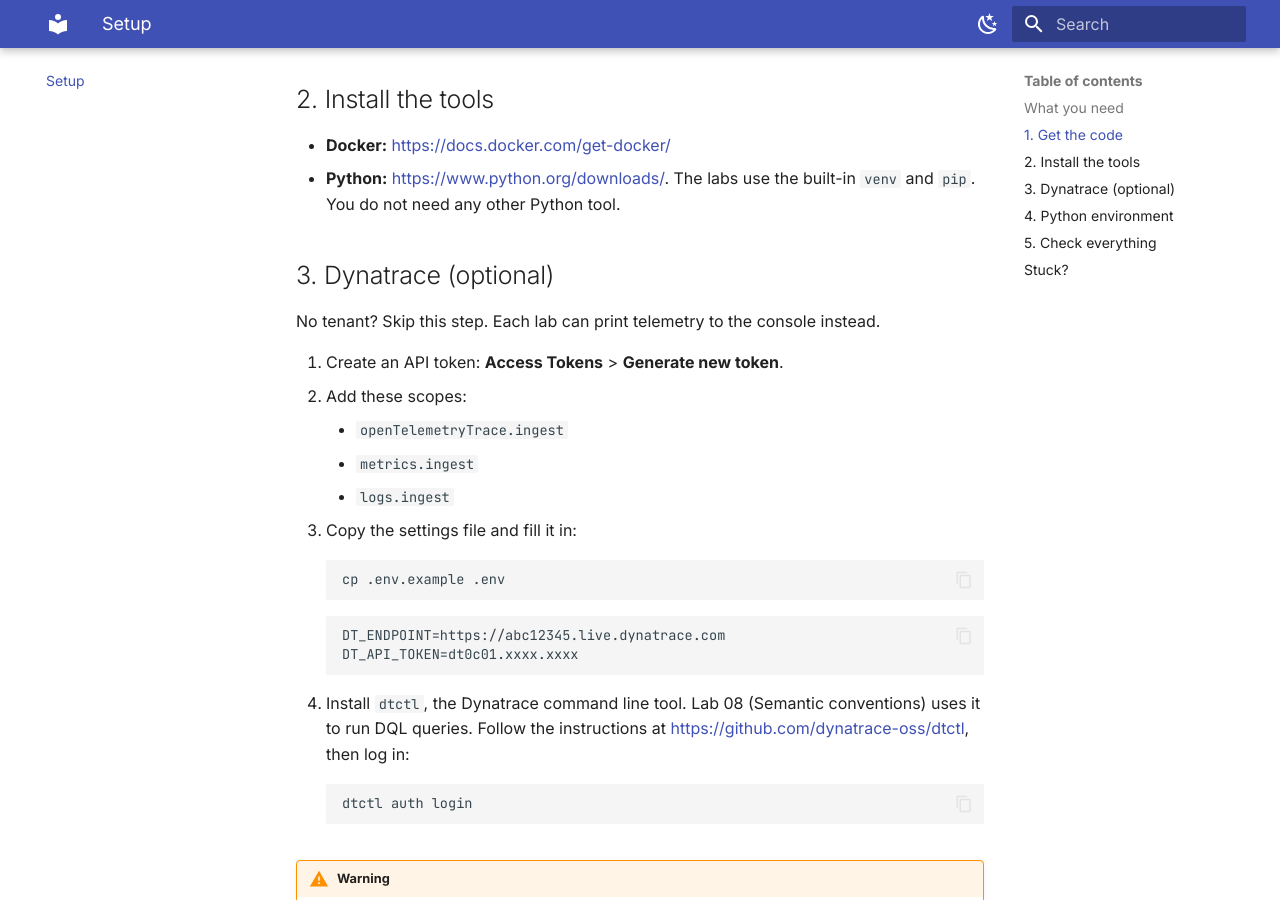
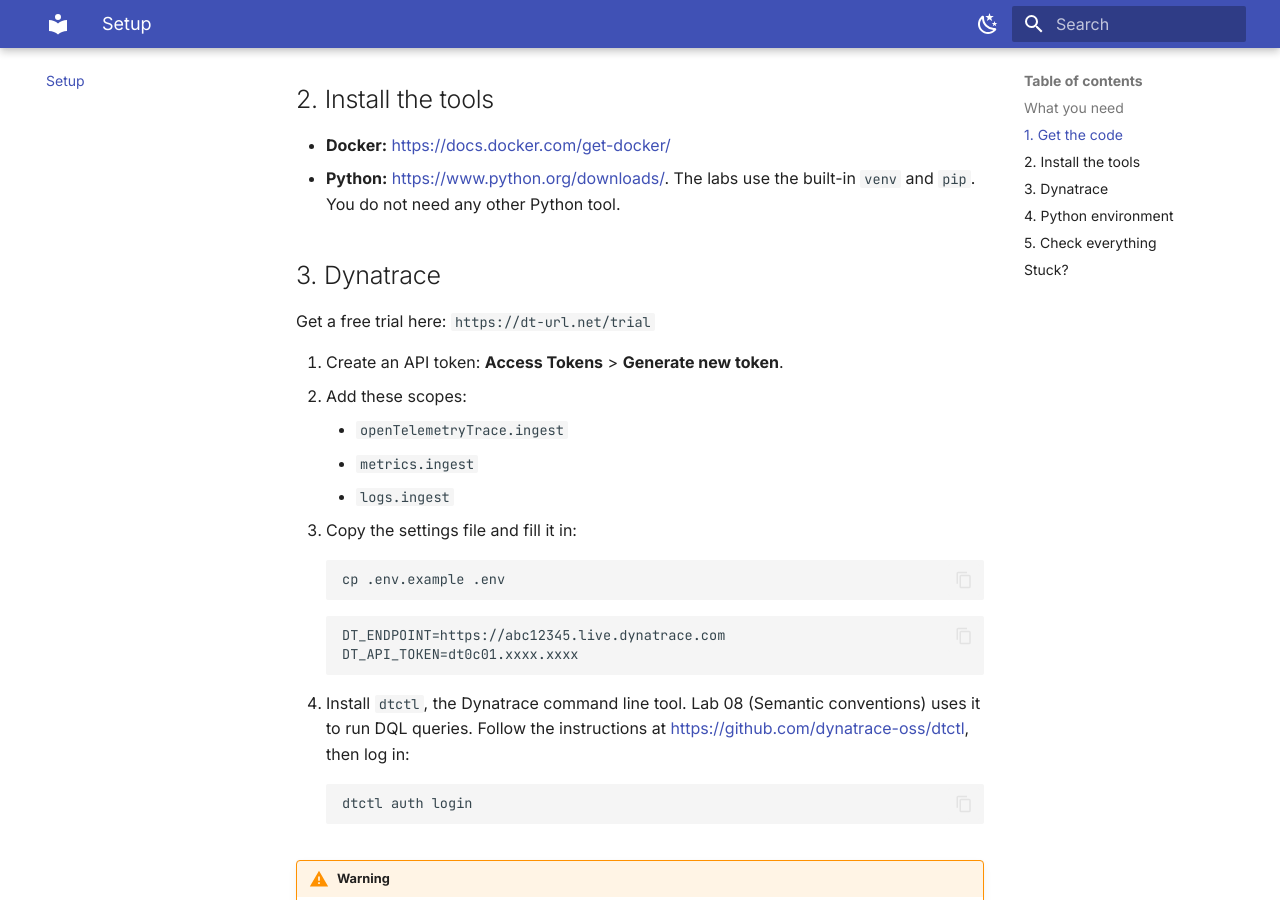
Before and after one commit to agardnerIT/otel-masterclass, an MkDocs documentation site: the page built from docs/setup.md, in a window 1280 px wide and 900 px high, scrolled down 651 px. Built offline with MkDocs 1.6.1 and Material for MkDocs 9.7.7, drawn with Linux system fonts in a browser that asks for light colours.

Commit message:
add dt trial link

```diff
--- a/docs/setup.md
+++ b/docs/setup.md
@@ -22,9 +22,9 @@
 - **Docker:** <https://docs.docker.com/get-docker/>
 - **Python:** <https://www.python.org/downloads/>. The labs use the built-in `venv` and `pip`. You do not need any other Python tool.
 
-## 3. Dynatrace (optional)
+## 3. Dynatrace
 
-No tenant? Skip this step. Each lab can print telemetry to the console instead.
+Get a free trial here: `https://dt-url.net/trial`
 
 1. Create an API token: **Access Tokens** > **Generate new token**.
 2. Add these scopes:
```
